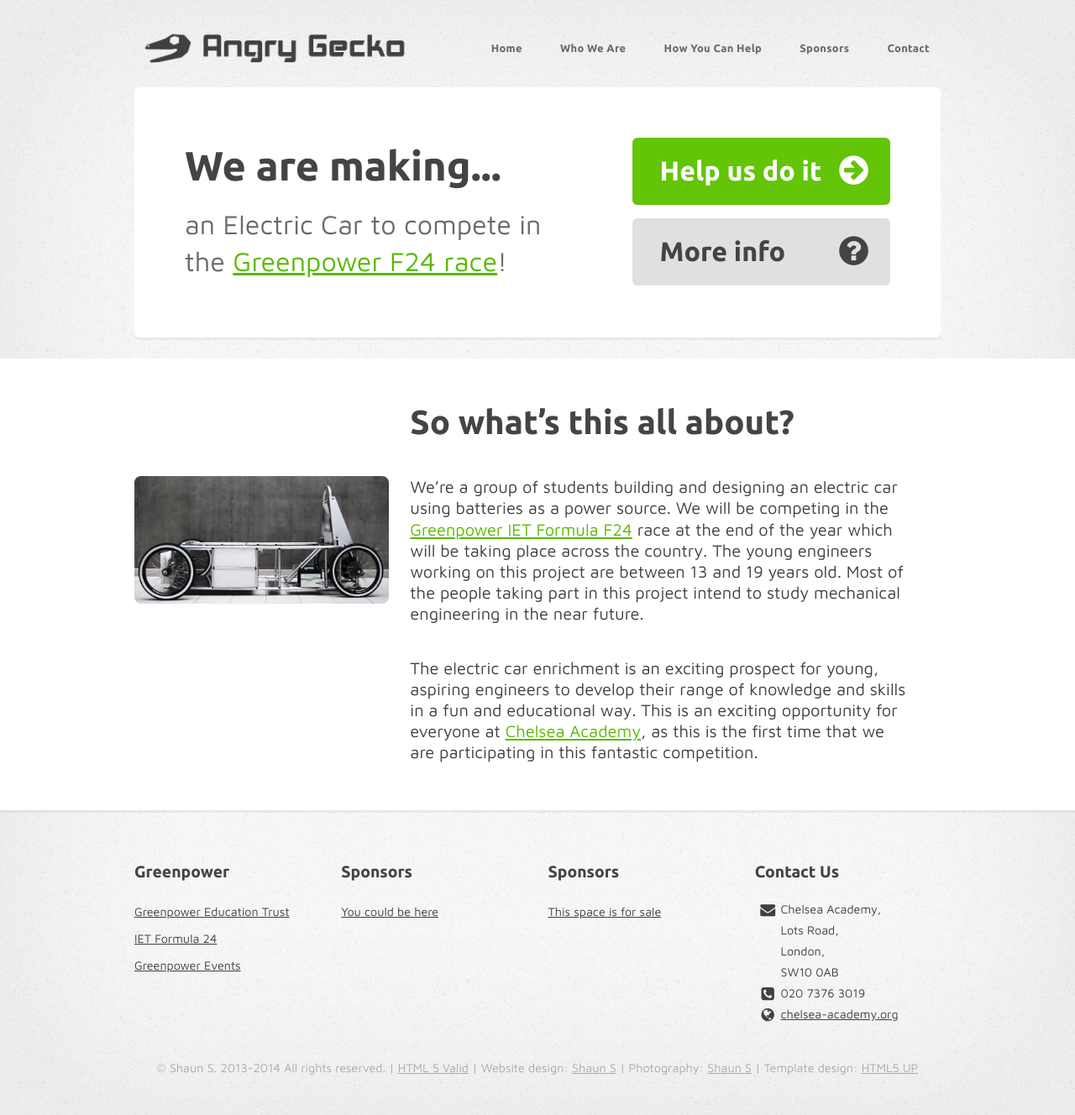
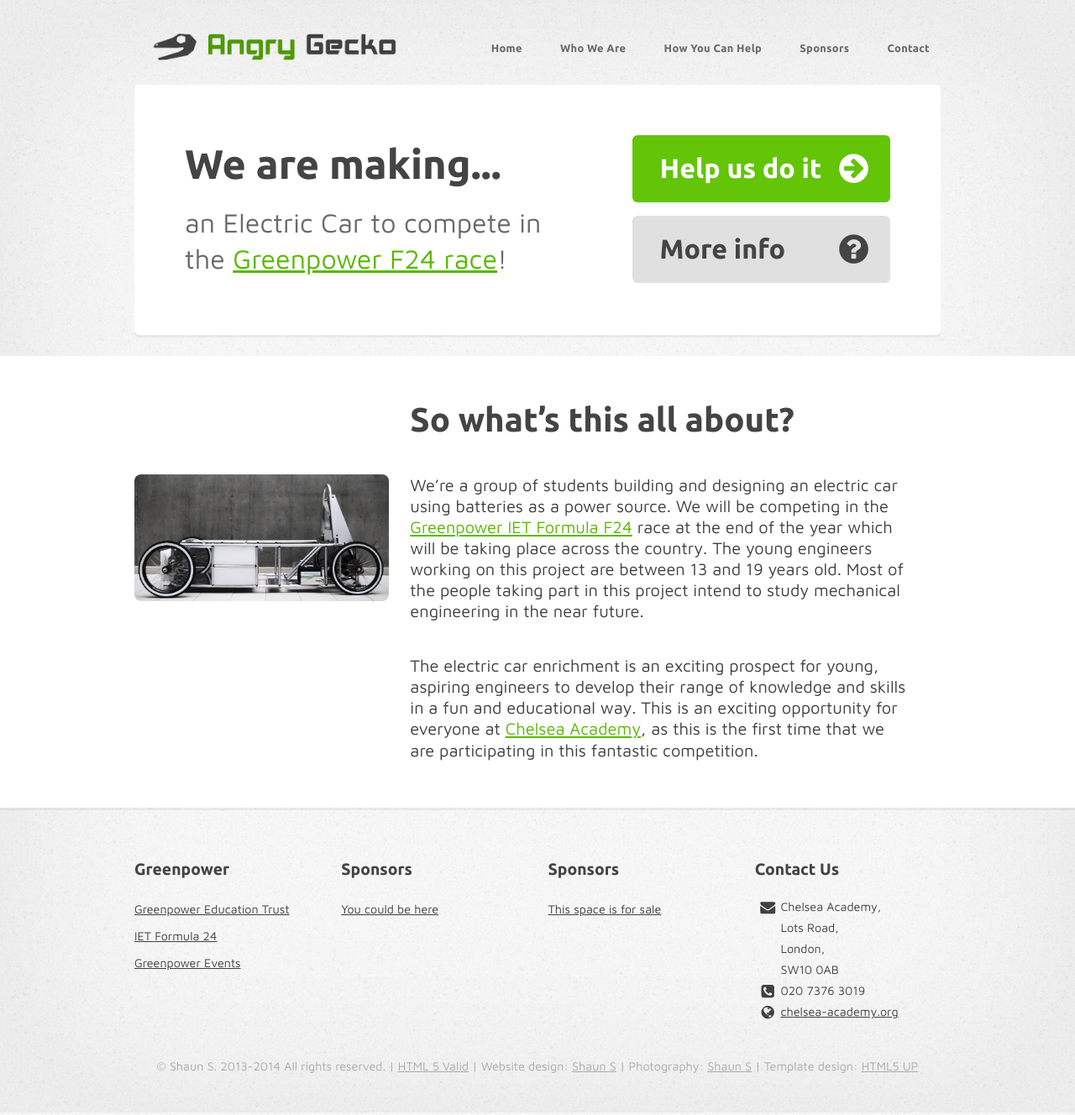
Before and after one commit to theCART/theCART.github.io, a Jekyll site: the page built from index.md, in a window 1280 px wide. Shown: the whole page at 84% size. Built offline with Jekyll 4.4.1, drawn with Linux system fonts in a browser that asks for light colours; nearby versions of some CDN libraries; Markdown is read by kramdown in place of the engine named in the settings.

Commit message:
changed "Angry" in logo to green

```diff
--- a/_includes/top.html
+++ b/_includes/top.html
@@ -39,7 +39,7 @@
 
 									<!-- Logo -->
 										<div id="logo">
-											<a href="/"><img src="/images/mk3.03fn.png" alt="Angry Gecko"></a>
+											<a href="/"><img src="/images/mk4.01.png" alt="Angry Gecko"></a>
 										</div>
 
 									<!-- Nav -->
```
Also changed, not shown: images/mk4.01.png (added).
